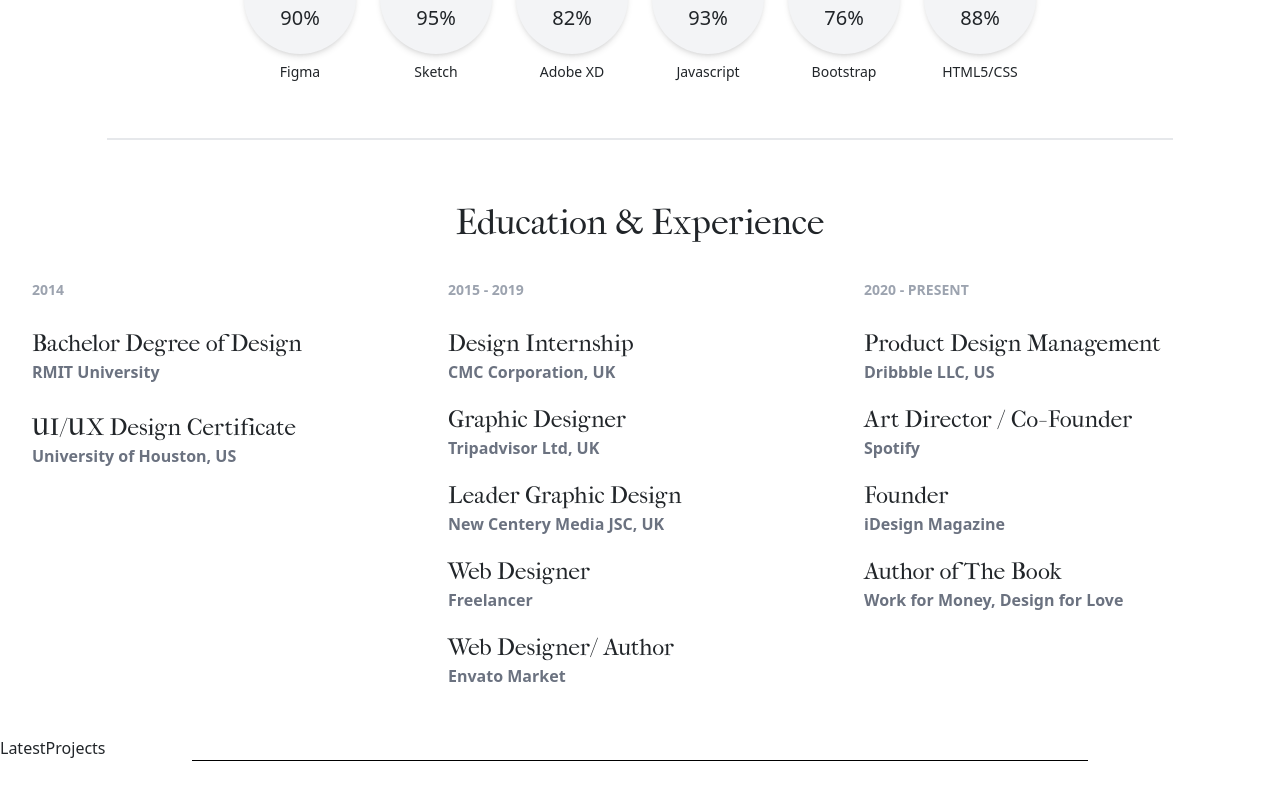
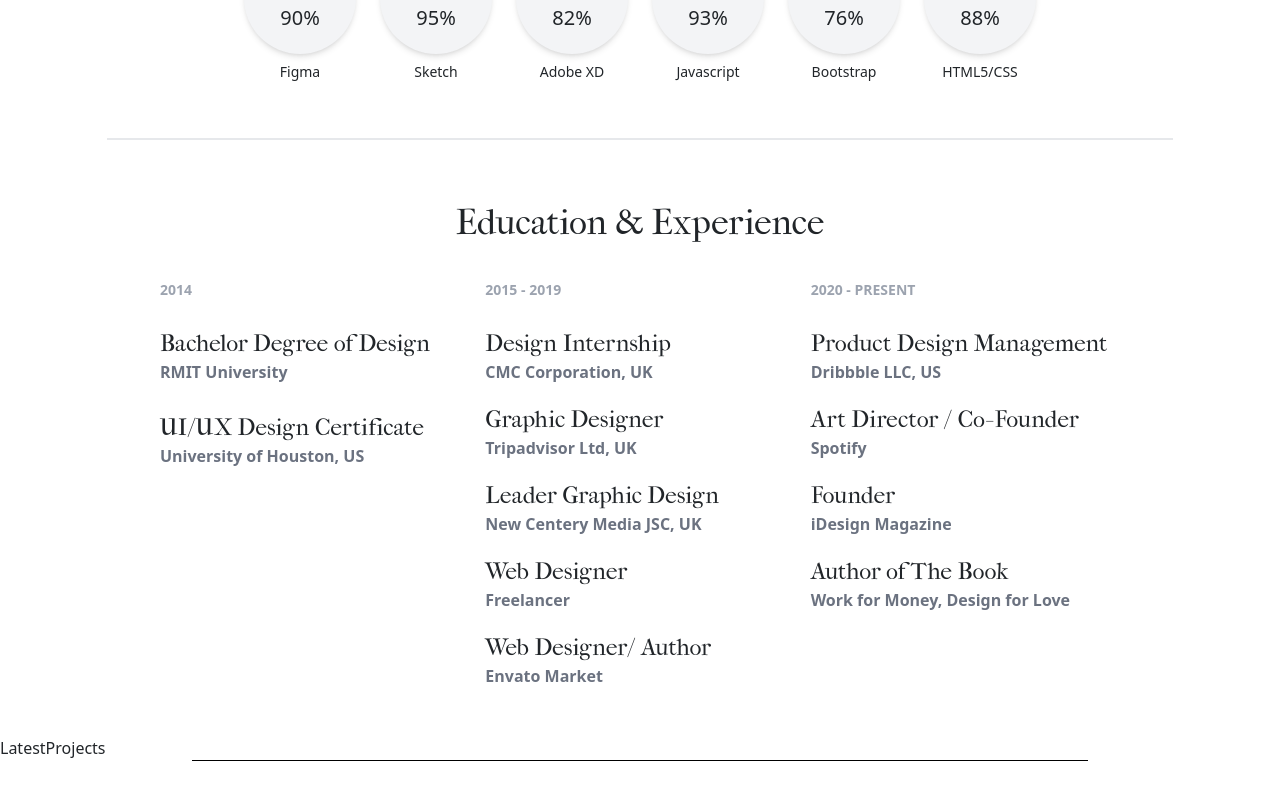
Before and after one commit to aaravsinha-ninja/innovance_3.0_portfolio, a React (Create React App) app: page / in a window 1280 px wide. Shown: the part 412-1212 px from the top of the page. Built offline with nearby package versions, Linux system fonts and the light colour scheme.

Commit message:
updates Education

```diff
--- a/src/components/main/EducationExperience/EducationExperience.tsx
+++ b/src/components/main/EducationExperience/EducationExperience.tsx
@@ -38,10 +38,10 @@
   return (
     <section className="p-8 bg-white">
       <h2 className="text-3xl font-thin font-imfell mb-12 text-center">Education & Experience</h2>
-      <div className="grid grid-cols-1 md:grid-cols-3 gap-8">
+      <div className="grid grid-cols-1 md:grid-cols-3 gap-[1rem] lg:mx-[8rem]">
         <div className="text-left">
           {education.map((edu, index) => (
-            <div key={index} className="mb-2">
+            <div key={index} className="mb-2 ">
               <p className="text-sm font-semibold text-gray-400 mb-4">{edu.year}</p>
               <h3 className="text-xl font-imfell">{edu.title}</h3>
               <p className="text-gray-500 font-semibold ">{edu.institution}</p>
```
